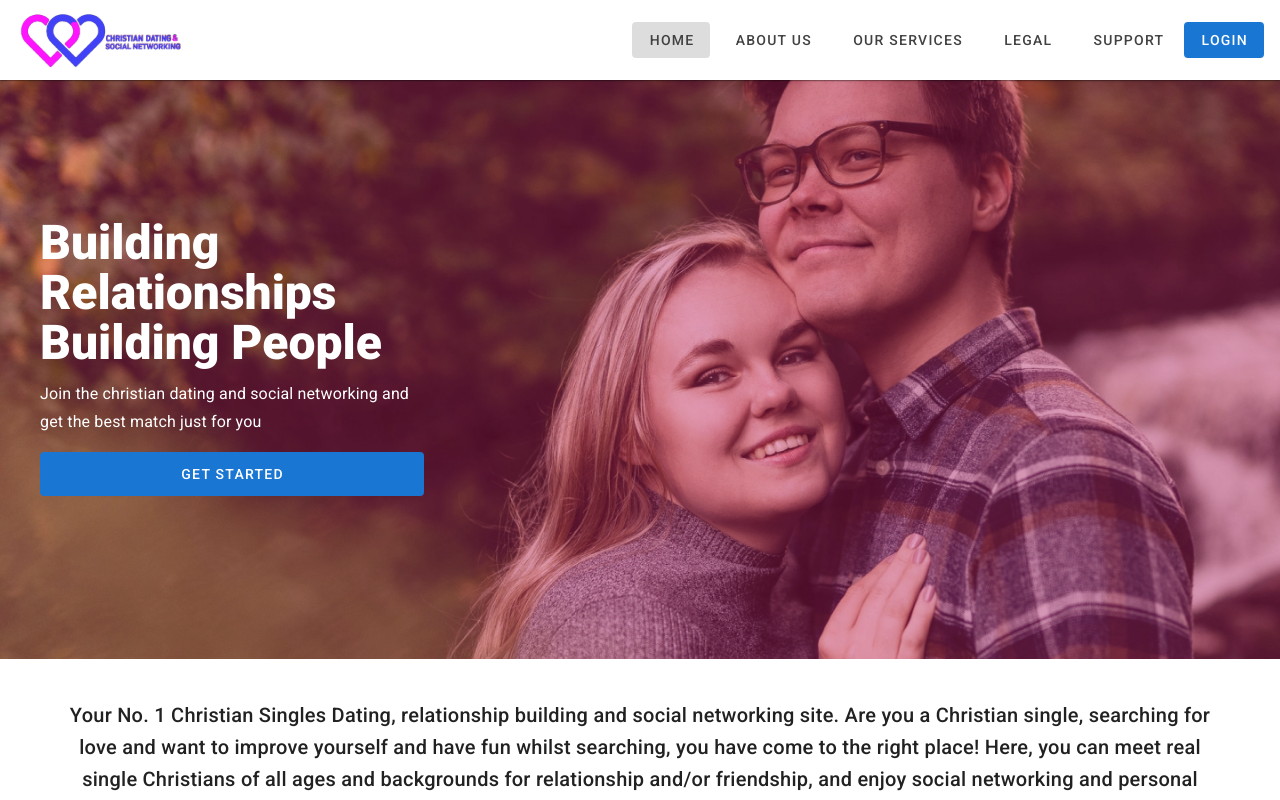
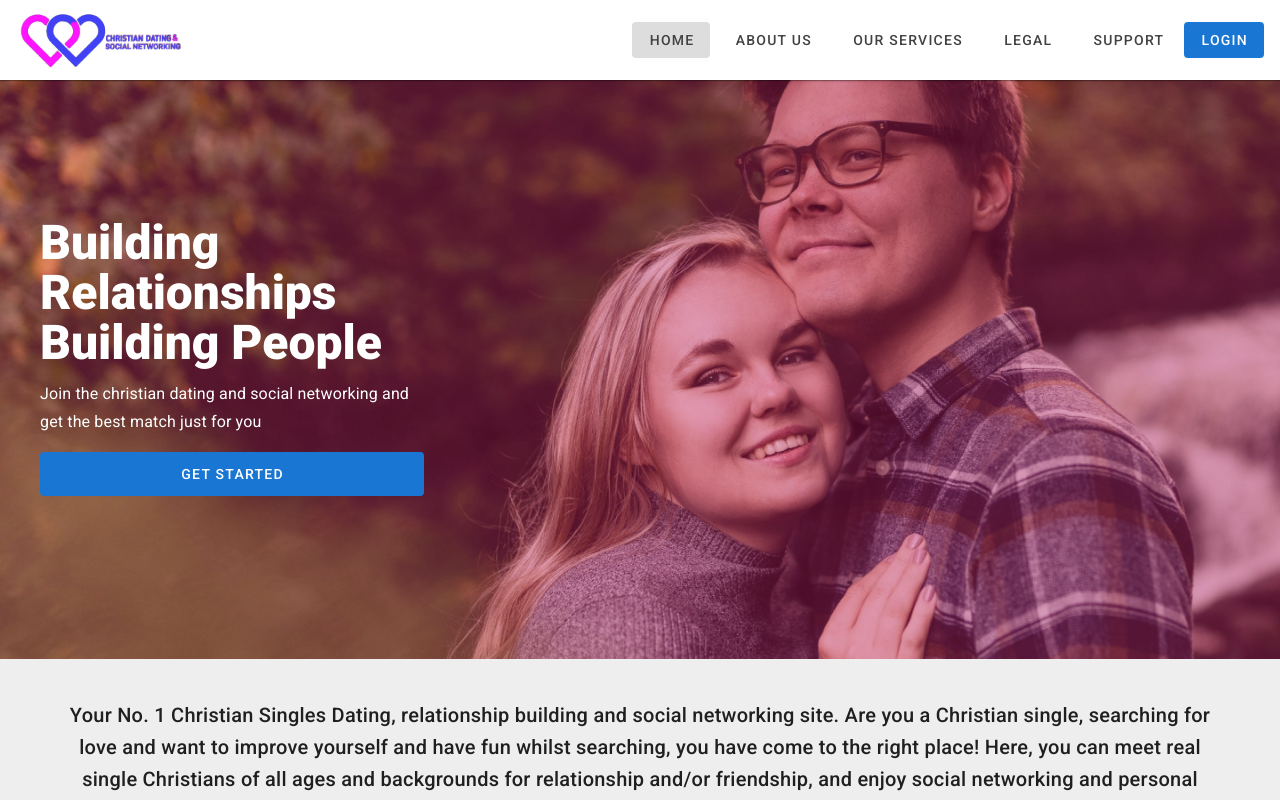
Before and after one commit to symplytheo/christian-dating-site, a Nuxt app: page / in a window 1280 px wide. Shown: the top 800 px of the page. Built offline with nearby package versions, Linux system fonts and the light colour scheme.

Commit message:
add grey background color

```diff
--- a/layouts/default.vue
+++ b/layouts/default.vue
@@ -10,7 +10,7 @@
       @toggle-drawer="drawer = !drawer"
     />
 
-    <v-main>
+    <v-main class="grey lighten-3">
       <v-container fluid class="pa-0 ma-0">
         <nuxt />
       </v-container>
```
